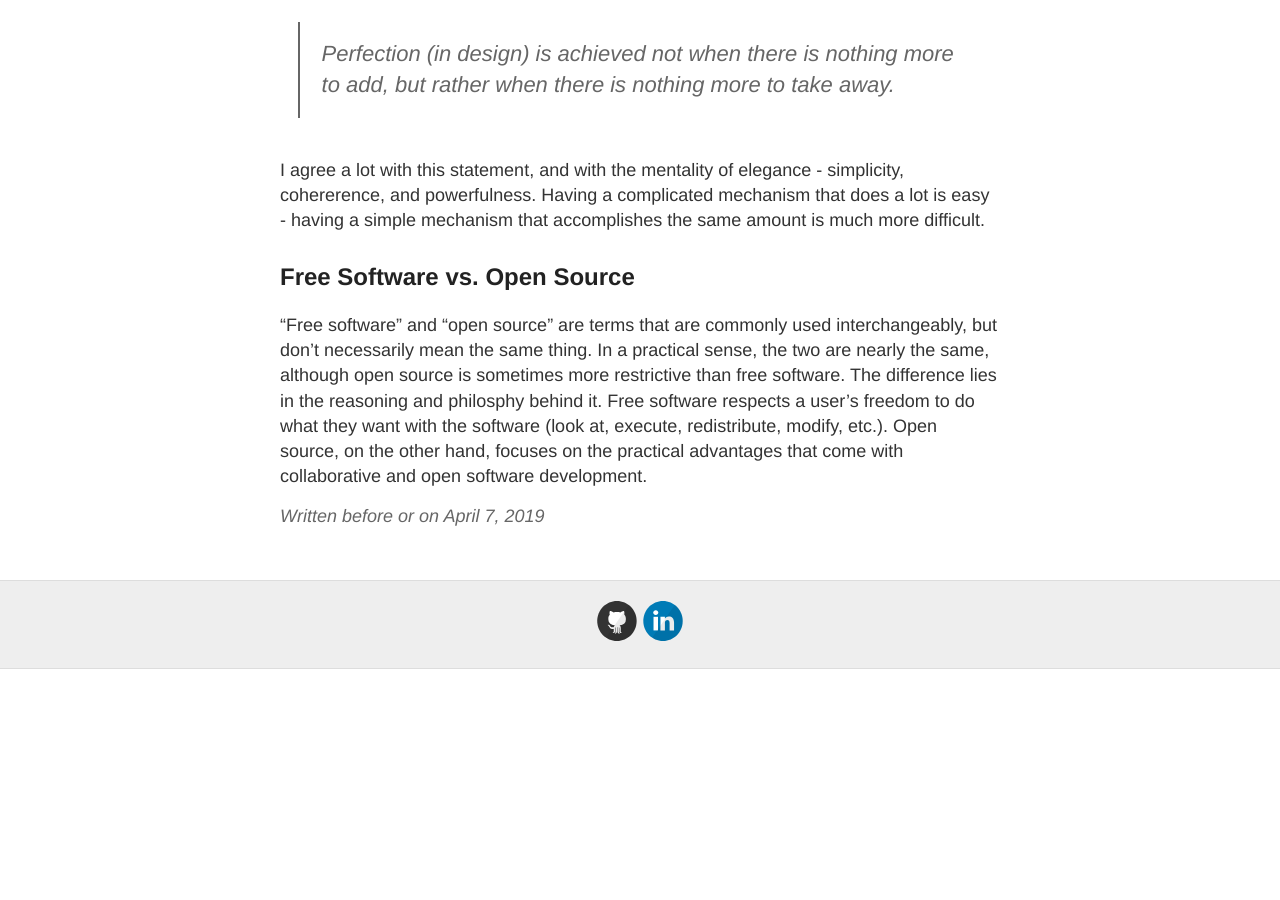
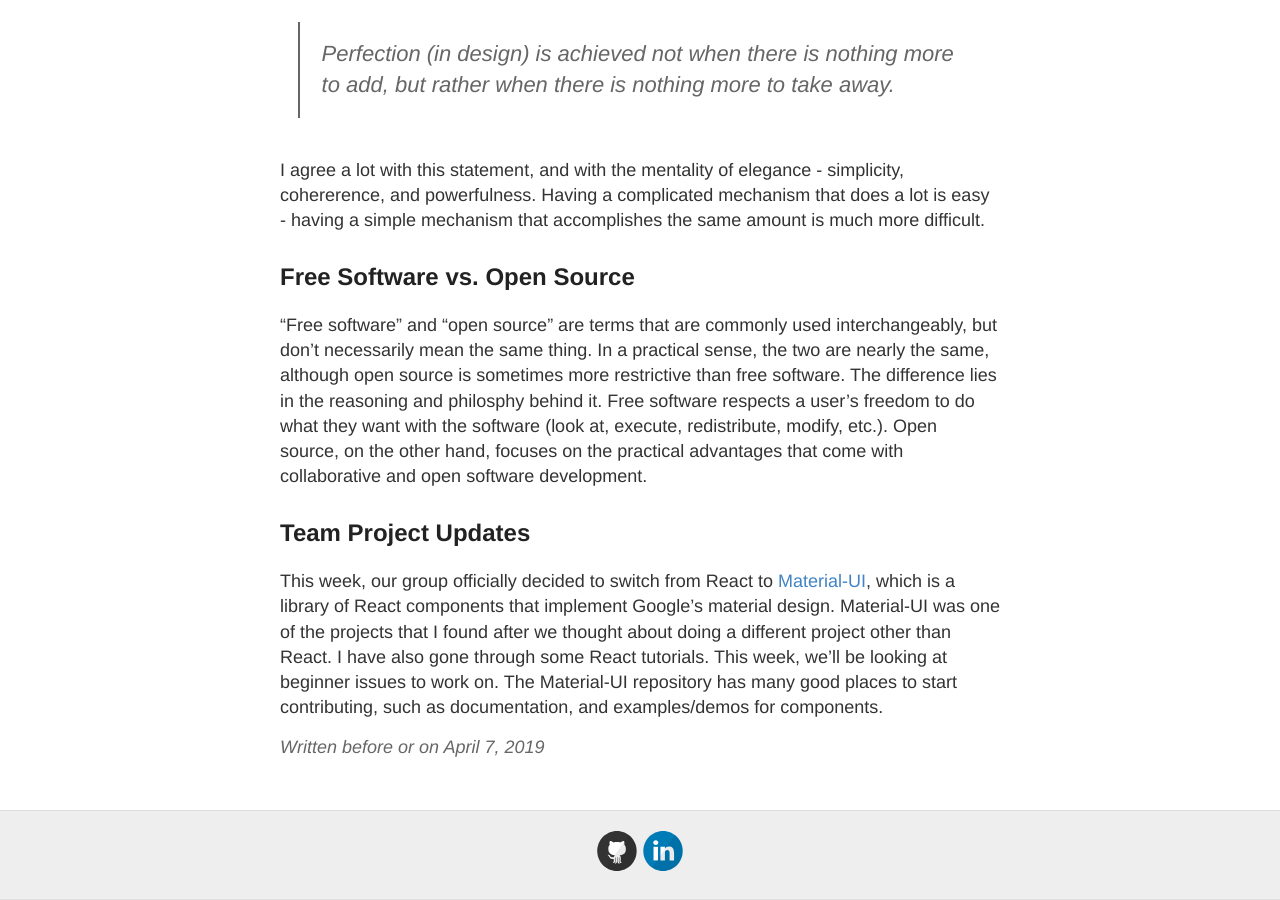
Before and after one commit to nyu-ossd-s19/jztang-weekly, a Jekyll site: the page built from _posts/2019-04-07-week09.md, in a window 1280 px wide and 900 px high, scrolled down 996 px. Built offline with Jekyll 4.4.1, drawn with Linux system fonts in a browser that asks for light colours; before the commit the page ends 1665 px from its top, so only the background shows below that.

Commit message:
Update week 9 blog post

```diff
--- a/_posts/2019-04-07-week09.md
+++ b/_posts/2019-04-07-week09.md
@@ -20,3 +20,7 @@ I agree a lot with this statement, and with the mentality of elegance - simplici
 ## Free Software vs. Open Source
 
 "Free software" and "open source" are terms that are commonly used interchangeably, but don't necessarily mean the same thing. In a practical sense, the two are nearly the same, although open source is sometimes more restrictive than free software. The difference lies in the reasoning and philosphy behind it. Free software respects a user's freedom to do what they want with the software (look at, execute, redistribute, modify, etc.). Open source, on the other hand, focuses on the practical advantages that come with collaborative and open software development.
+
+## Team Project Updates
+
+This week, our group officially decided to switch from React to [Material-UI](https://material-ui.com/), which is a library of React components that implement Google's material design. Material-UI was one of the projects that I found after we thought about doing a different project other than React. I have also gone through some React tutorials. This week, we'll be looking at beginner issues to work on. The Material-UI repository has many good places to start contributing, such as documentation, and examples/demos for components.
```
